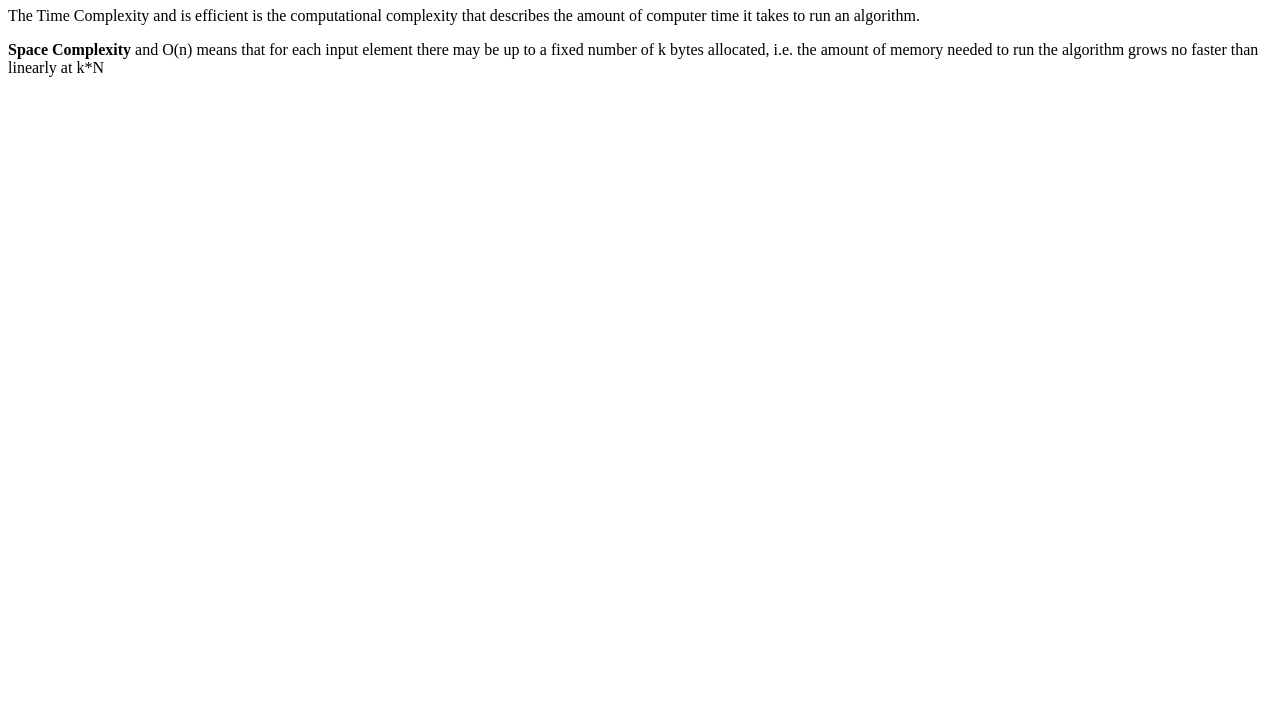
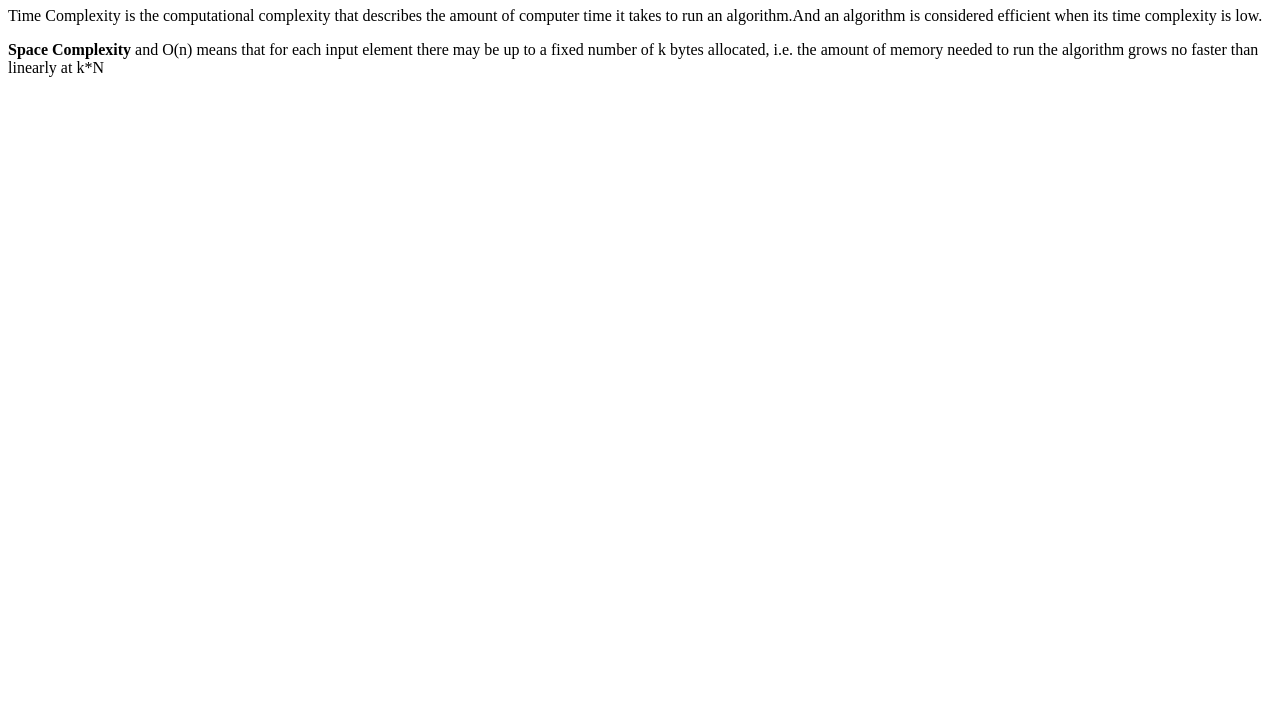
Before and after one commit to acciojob/time-and-space-complexity-developerAnju, a website: page main.html in a window 1280 px wide. Shown: the part 73-800 px from the top of the page. Drawn offline with Linux system fonts and the light colour scheme.

Commit message:
created a submission

```diff
--- a/main.html
+++ b/main.html
@@ -9,8 +9,9 @@
 <body>
 	<!-- the entire body must be written by student -->
 	<h1>Time, Space and Complexity</h1>
-	<p>The Time Complexity and is efficient is the computational complexity that describes the
-		amount of computer time it takes to run an algorithm.</p>
+	<p>Time Complexity is the computational complexity that describes the
+		amount of computer time it takes to run an algorithm.And an algorithm
+		is considered efficient when its time complexity is low.</p>
 	<p><b>Space Complexity</b> and O(n) means that for each input element there may be
 		up to a fixed number of k bytes allocated, i.e. the amount of memory
 		needed to run the algorithm grows no faster than linearly at k*N</p>
```
